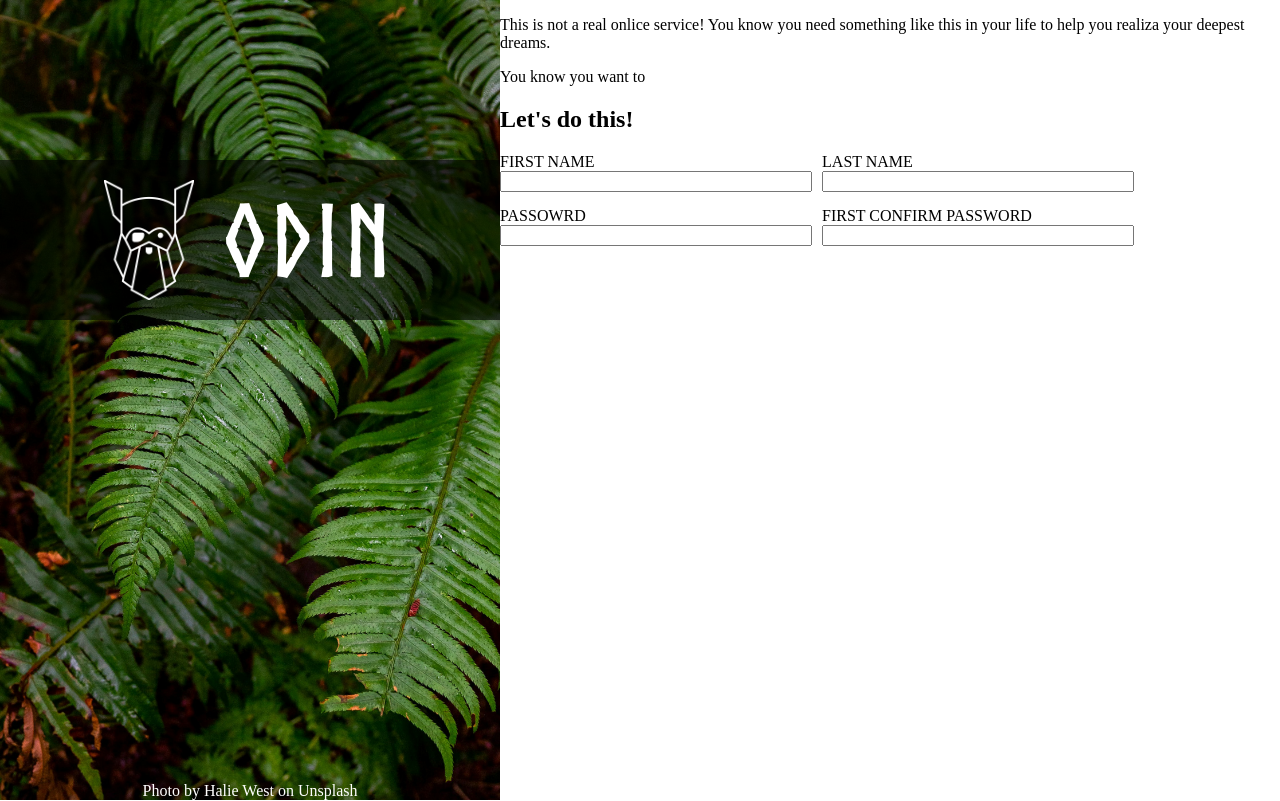
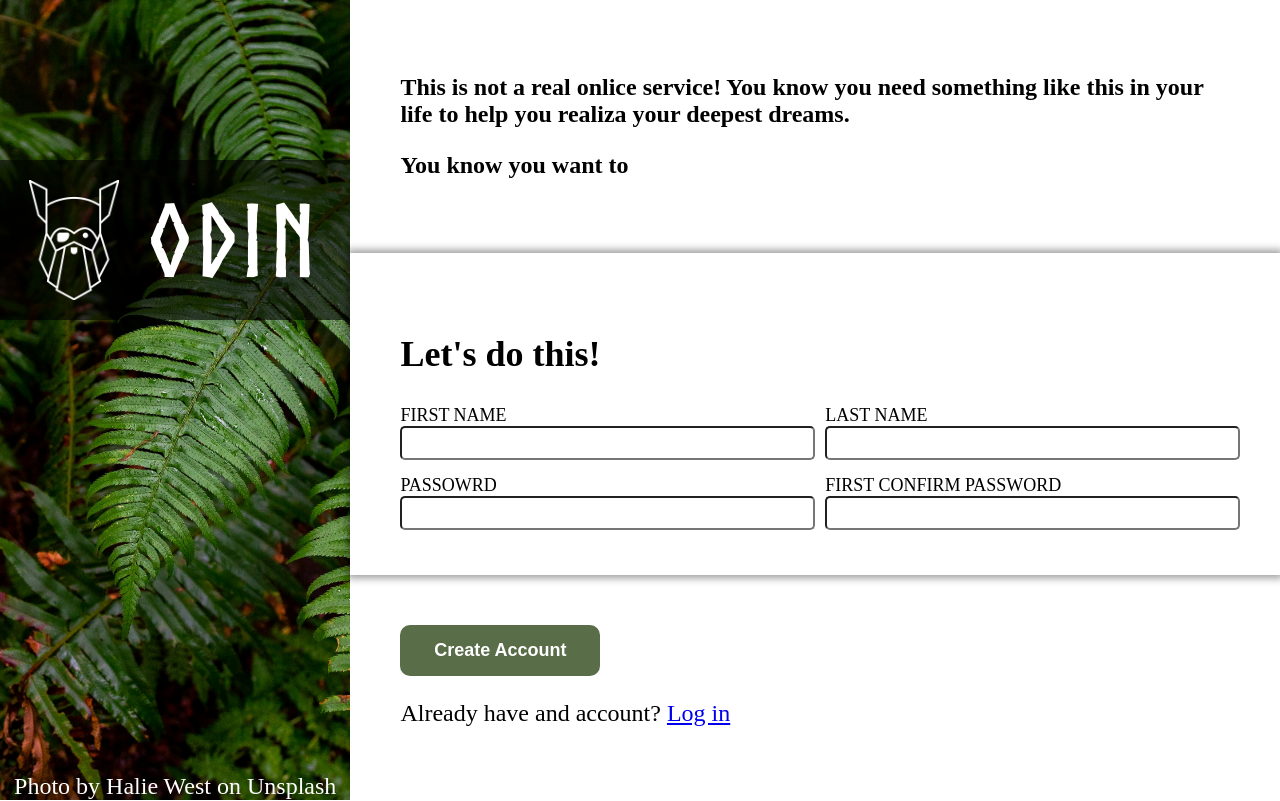
Before and after one commit to gladius882/sign-up-form, a plain HTML site: page index.html in a window 1280 px wide. Drawn offline with Linux system fonts and the light colour scheme.

Commit message:
all right sections and padding

```diff
--- a/index.html
+++ b/index.html
@@ -63,7 +63,10 @@
             </div>
 
             <div class="form-actions">
-
+                <button>Create Account</button>
+                <p>
+                    Already have and account? <a href="#">Log in</a>
+                </p>
             </div>
 
         </div>
--- a/style.css
+++ b/style.css
@@ -5,6 +5,7 @@
 
 body {
     margin: 0;
+    font-size: 24px;
 }
 
 #container {
@@ -19,6 +20,11 @@ body {
     background-size: cover;
     display: flex;
     flex-direction: column;
+}
+
+.info {
+    font-weight: bold;
+    padding: 50px;
 }
 
 .logo {
@@ -47,16 +53,38 @@ img {
 }
 
 .form {
-    width: 80%;
+    box-shadow: 0px 0px 8px 3px rgba(0, 0, 0, 0.4);
+    padding: 50px;
 }
 
 .form-fields {
     display: grid;
     gap: 10px;
     grid-template: 50% 50% / 50% 50%;
+    font-size: 18px;
+}
+
+input {
+    border-radius: 5px;
+    font-size: 24px;
 }
 
 .form-element {
     display: flex;
     flex-direction: column;
 }
+
+.form-actions {
+    padding: 50px;
+}
+
+button {
+    width: 200px;
+    padding: 15px;
+    border-radius: 10px;
+    border: 0px;
+    font-size: 18px;
+    background-color: #596D48;
+    color: white;
+    font-weight: bold;
+}
```
